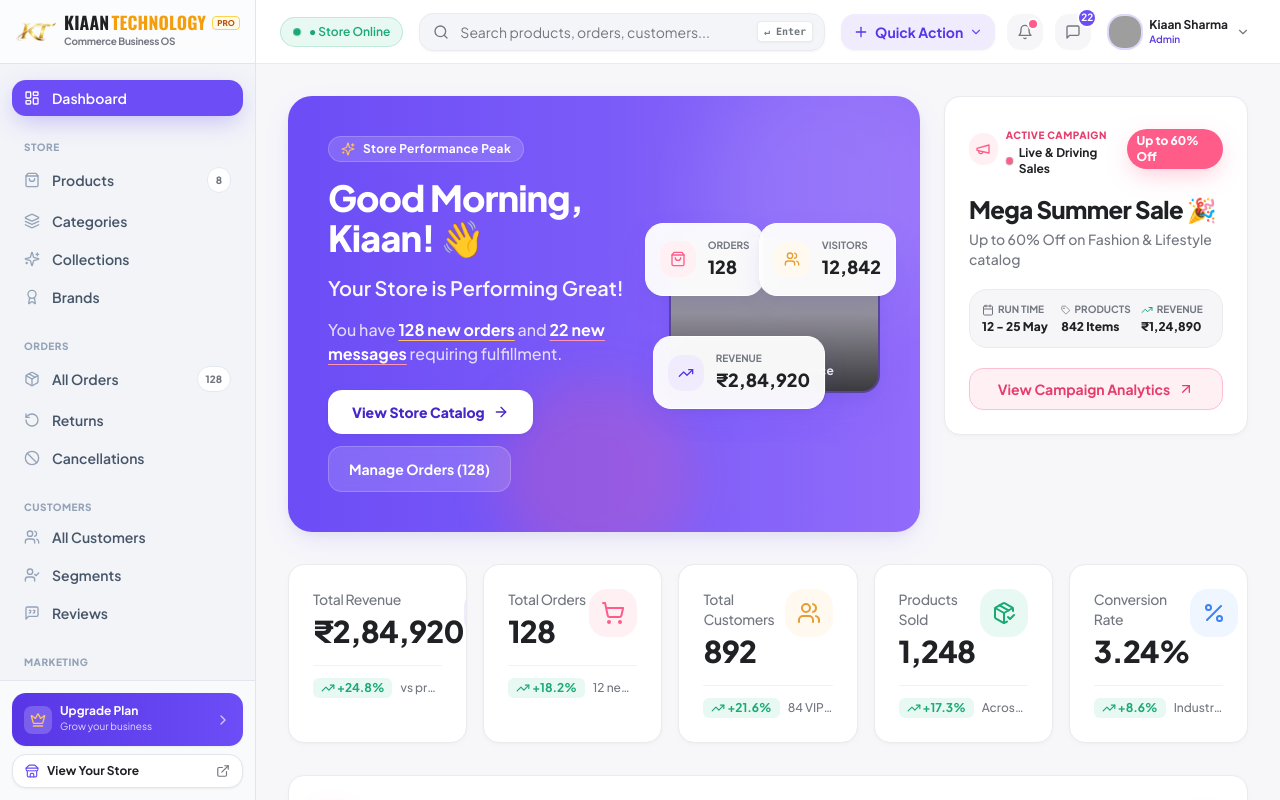
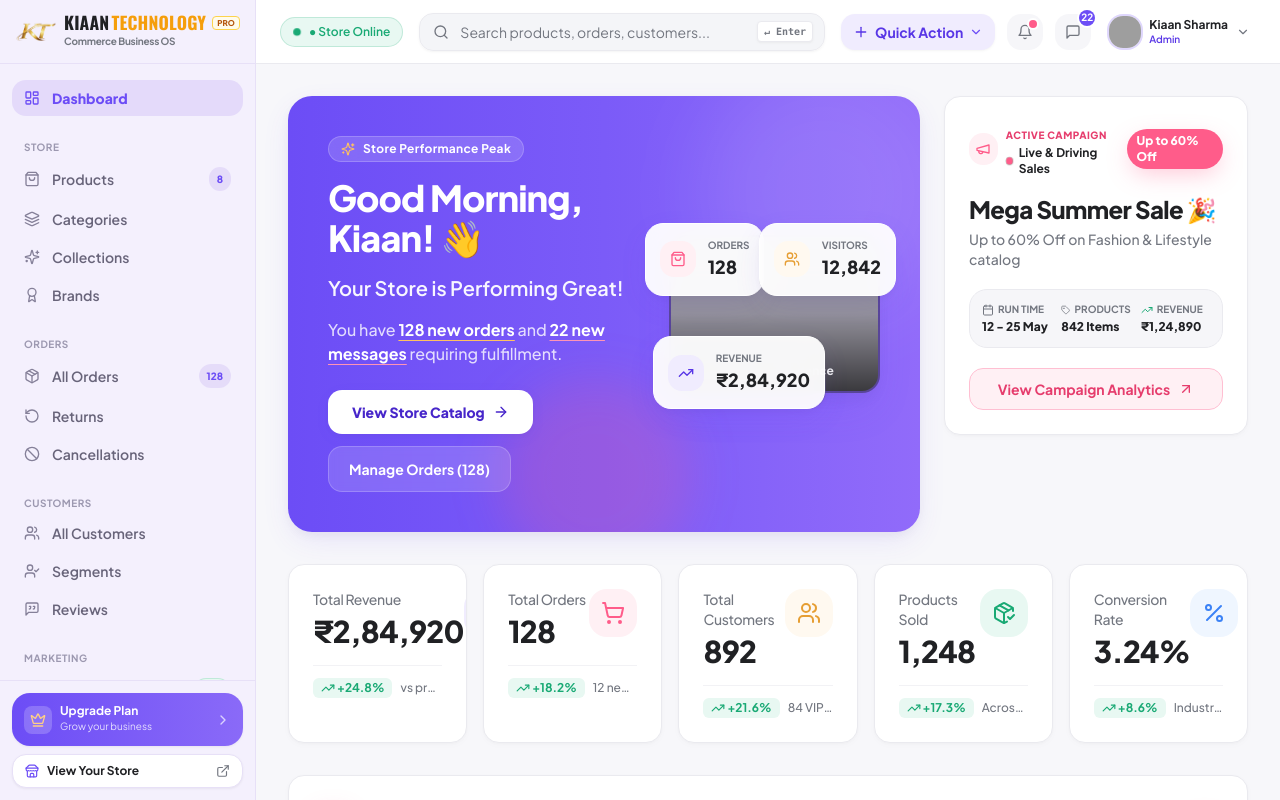
Before and after one commit to ashilata62/E-Commerce-Management-Platform, a React (Vite) app in the folder client/: page / in a window 1280 px wide. Shown: the top 800 px of the page. Built offline with nearby package versions, Linux system fonts and the light colour scheme; grey boxes are pictures that could not be loaded; the HTML template or start-up script is replaced by a standard one.

Commit message:
style: apply Soft Lavender sidebar theme matching Variation 1 reference design

```diff
--- a/client/package.json
+++ b/client/package.json
@@ -5,7 +5,7 @@
   "type": "module",
   "scripts": {
     "dev": "vite",
-    "build": "vite build",
+    "build": "node --max-old-space-size=4096 ./node_modules/vite/bin/vite.js build",
     "preview": "vite preview"
   },
   "dependencies": {
--- a/client/src/components/layout/Sidebar.jsx
+++ b/client/src/components/layout/Sidebar.jsx
@@ -121,12 +121,12 @@ export const Sidebar = ({ isMobileOpen, setIsMobileOpen }) => {
 
       {/* Sidebar Container */}
       <aside
-        className={`fixed top-0 bottom-0 left-0 z-40 w-64 bg-[#F2F4F8] border-r border-[#E2E5EC] flex flex-col transition-transform duration-300 ease-in-out lg:translate-x-0 ${
+        className={`fixed top-0 bottom-0 left-0 z-40 w-64 bg-[#F4F0FD] border-r border-[#E7E0F7] flex flex-col transition-transform duration-300 ease-in-out lg:translate-x-0 ${
           isMobileOpen ? 'translate-x-0' : '-translate-x-full'
         }`}
       >
         {/* Brand Logo & Header */}
-        <div className="h-16 flex items-center justify-between px-4 border-b border-[#E2E5EC] shrink-0 bg-white/70 backdrop-blur-md">
+        <div className="h-16 flex items-center justify-between px-4 border-b border-[#E7E0F7] shrink-0 bg-[#F4F0FD]">
           <NavLink to="/" className="group" onClick={() => setIsMobileOpen(false)}>
             <KiaanBrandLogo size="md" />
           </NavLink>
@@ -134,7 +134,7 @@ export const Sidebar = ({ isMobileOpen, setIsMobileOpen }) => {
           <button
             type="button"
             onClick={() => setIsMobileOpen(false)}
-            className="lg:hidden p-1.5 rounded-lg text-slateText-muted hover:text-slateText-main hover:bg-white"
+            className="lg:hidden p-1.5 rounded-lg text-slateText-muted hover:text-slateText-main hover:bg-white/70"
           >
             <X className="w-5 h-5" />
           </button>
@@ -145,7 +145,7 @@ export const Sidebar = ({ isMobileOpen, setIsMobileOpen }) => {
           {navSections.map((section, sIdx) => (
             <div key={sIdx} className="space-y-1">
               {section.title && (
-                <p className="px-3 text-[10px] font-black text-slate-400 tracking-wider uppercase">
+                <p className="px-3 text-[10px] font-bold text-[#9C98B0] tracking-wider uppercase">
                   {section.title}
                 </p>
               )}
@@ -159,18 +159,18 @@ export const Sidebar = ({ isMobileOpen, setIsMobileOpen }) => {
                       key={item.path}
                       to={item.path}
                       onClick={() => setIsMobileOpen(false)}
-                      className={`flex items-center justify-between px-3 py-2 rounded-xl text-sm font-semibold transition-all duration-150 group ${
+                      className={`flex items-center justify-between px-3 py-2 rounded-xl text-sm transition-all duration-150 group ${
                         isActive
-                          ? 'bg-brand-500 text-white shadow-purple-glow font-bold'
-                          : 'text-slate-600 hover:text-slate-900 hover:bg-white hover:shadow-soft-sm'
+                          ? 'bg-[#E4DAFA] text-[#6C4DF6] font-extrabold'
+                          : 'text-[#68647A] font-semibold hover:text-[#202124] hover:bg-white/70'
                       }`}
                     >
                       <div className="flex items-center gap-3">
                         <Icon
                           className={`w-4 h-4 transition-colors ${
                             isActive
-                              ? 'text-white'
-                              : 'text-slate-400 group-hover:text-slate-700'
+                              ? 'text-[#6C4DF6]'
+                              : 'text-[#858099] group-hover:text-[#202124]'
                           }`}
                         />
                         <span>{item.label}</span>
@@ -180,14 +180,14 @@ export const Sidebar = ({ isMobileOpen, setIsMobileOpen }) => {
                         <span
                           className={`text-[10px] font-extrabold px-2 py-0.5 rounded-full ${
                             isActive
-                              ? 'bg-white/20 text-white'
+                              ? 'bg-white/60 text-[#6C4DF6]'
                               : item.badge === 'HOT'
                               ? 'bg-coral-50 text-coral-500 border border-coral-200'
                               : item.badge === 'Live'
                               ? 'bg-emeraldGreen-50 text-emeraldGreen-500 border border-emeraldGreen-500/20'
                               : item.badge === 'AI'
                               ? 'bg-purple-100 text-brand-700'
-                              : 'bg-white text-slateText-muted border border-slate-200'
+                              : 'bg-[#E5DCF9] text-[#6C4DF6]'
                           }`}
                         >
                           {item.badge}
@@ -202,16 +202,16 @@ export const Sidebar = ({ isMobileOpen, setIsMobileOpen }) => {
         </div>
 
         {/* Footer Quick Promotion & Store View */}
-        <div className="p-3 border-t border-[#E2E5EC] shrink-0 bg-white/60 space-y-2">
+        <div className="p-3 border-t border-[#E7E0F7] shrink-0 bg-[#F4F0FD] space-y-2">
           {/* Upgrade Plan Card */}
           <div
             onClick={handleUpgradeClick}
-            className="p-3 rounded-xl bg-gradient-to-r from-brand-600 to-brand-500 text-white cursor-pointer hover:shadow-purple-glow transition-all duration-200 relative overflow-hidden group shadow-soft-sm"
+            className="p-3 rounded-2xl bg-gradient-to-r from-[#6C4DF6] to-[#8A6AF8] text-white cursor-pointer hover:shadow-purple-glow transition-all duration-200 relative overflow-hidden group shadow-soft-sm"
           >
             <div className="flex items-center justify-between">
               <div className="flex items-center gap-2">
                 <div className="w-7 h-7 rounded-lg bg-white/20 flex items-center justify-center">
-                  <Crown className="w-4 h-4 text-warm-400" />
+                  <Crown className="w-4 h-4 text-warm-300" />
                 </div>
                 <div>
                   <h5 className="text-xs font-bold leading-none">Upgrade Plan</h5>
@@ -226,7 +226,7 @@ export const Sidebar = ({ isMobileOpen, setIsMobileOpen }) => {
           <a
             href="#store-preview"
             onClick={handleStorePreview}
-            className="flex items-center justify-between w-full px-3 py-2 rounded-xl text-xs font-bold text-slateText-main bg-white hover:bg-brand-50 hover:text-brand-600 border border-[#E2E5EC] transition-colors shadow-soft-sm"
+            className="flex items-center justify-between w-full px-3 py-2 rounded-xl text-xs font-bold text-slateText-main bg-white hover:bg-white/90 hover:text-brand-600 border border-[#E7E0F7] transition-colors shadow-soft-sm"
           >
             <span className="flex items-center gap-2">
               <Store className="w-3.5 h-3.5 text-brand-500" />
```
